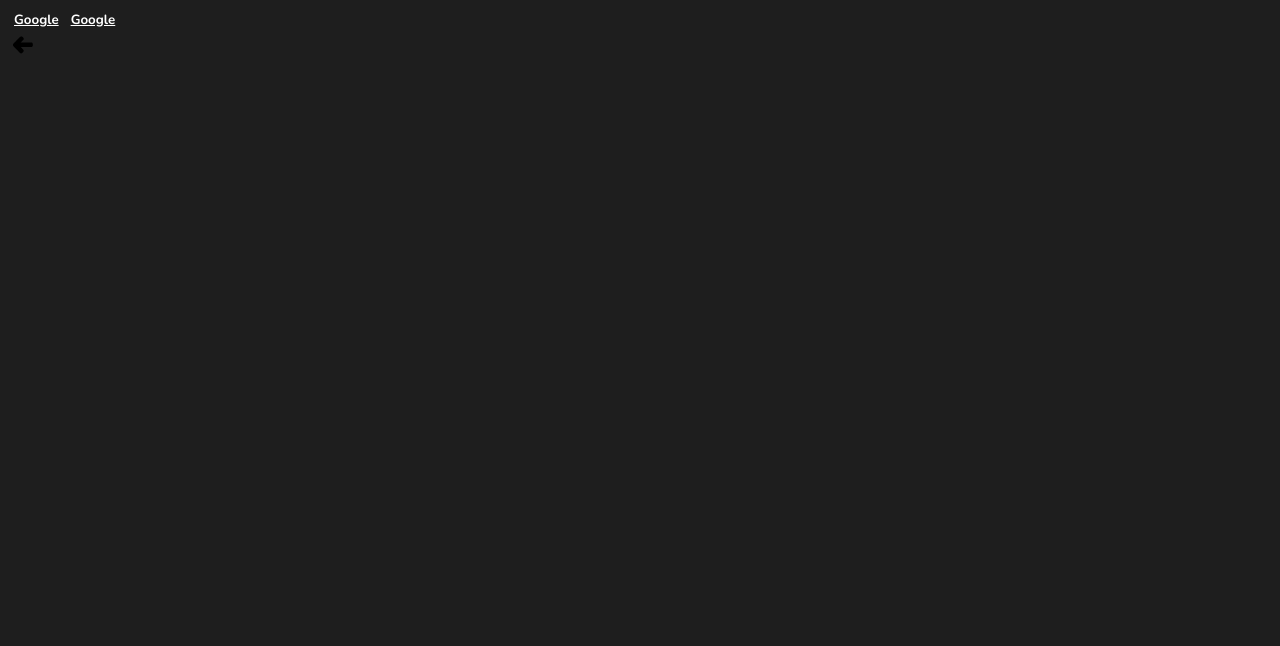
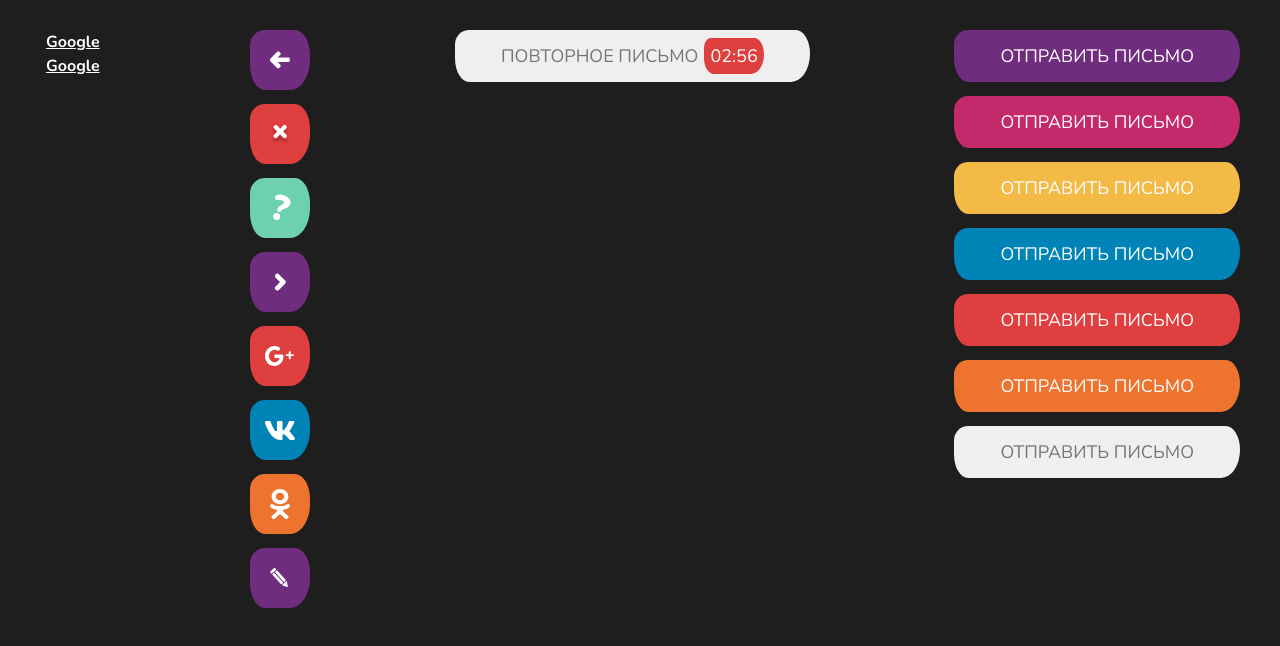
Before and after one commit to Ermekm/animaccord-test, a Vue app: page / in a window 1280 px wide. Shown: the top 646 px of the page. Built offline with nearby package versions, Linux system fonts and the light colour scheme.

Commit message:
added: main page layout

```diff
--- a/src/App.vue
+++ b/src/App.vue
@@ -1,21 +1,85 @@
 <template>
-  <MyButton link="https://www.google.com/"> Google</MyButton>
-  <MyButton link="https://www.google.com/"> Google</MyButton>
-  <back-icon></back-icon>
+  <div>
+    <div class="wrapper">
+      <div class="col">
+        <MyButton link="https://www.google.com/"> Google</MyButton>
+        <MyButton link="https://www.google.com/"> Google</MyButton>
+      </div>
+      <div class="col">
+        <MyButton color="primary" :icon="true" class="btn">
+          <back-icon></back-icon>
+        </MyButton>
+        <MyButton color="danger" :icon="true" class="btn">
+          <exit-icon></exit-icon>
+        </MyButton>
+        <MyButton color="tertiary" :icon="true" class="btn">
+          <quest-icon></quest-icon>
+        </MyButton>
+        <MyButton color="primary" :icon="true" class="btn">
+          <arrow-icon></arrow-icon>
+        </MyButton>
+        <MyButton color="danger" :icon="true" class="btn">
+          <google-icon></google-icon>
+        </MyButton>
+        <MyButton color="info" :icon="true" class="btn">
+          <vk-icon></vk-icon>
+        </MyButton>
+        <MyButton color="action" :icon="true" class="btn">
+          <ok-icon></ok-icon>
+        </MyButton>
+        <MyButton color="primary" :icon="true" class="btn">
+          <pen-icon></pen-icon>
+        </MyButton>
+      </div>
+      <div class="col">
+        <MyButton :countdown="181">Повторное письмо</MyButton>
+      </div>
+      <div class="col">
+        <MyButton :color="color" v-for="color in colors" :key="color">
+          Отправить письмо
+        </MyButton>
+        <MyButton disabled>Отправить письмо</MyButton>
+      </div>
+    </div>
+  </div>
 </template>
 
 <script>
 import MyButton from "./components/MyButton.vue";
+
 import BackIcon from "./components/icons/BackIcon.vue";
+import ExitIcon from "./components/icons/ExitIcon.vue";
+import ArrowIcon from "./components/icons/ArrowIcon.vue";
+import QuestIcon from "./components/icons/QeustIcon.vue";
+import GoogleIcon from "./components/icons/GoogleIcon.vue";
+import VkIcon from "./components/icons/VkIcon.vue";
+import OkIcon from "./components/icons/OkIcon.vue";
+import PenIcon from "./components/icons/PenIcon.vue";
 
 export default {
   name: "App",
-  components: { MyButton, BackIcon },
+  components: {
+    BackIcon,
+    ExitIcon,
+    QuestIcon,
+    GoogleIcon,
+    MyButton,
+    ArrowIcon,
+    VkIcon,
+    OkIcon,
+    PenIcon,
+  },
+  data() {
+    return {
+      colors: ["primary", "secondary", "warning", "info", "danger", "action"],
+    };
+  },
 };
 </script>
 
 <style>
 @import "./assets/css/fonts.css";
+@import "./assets/css/reset.css";
 
 body {
   background: #1e1e1e;
@@ -24,4 +88,20 @@ body {
 #app {
   font-family: "nunito", sans-serif;
 }
+
+.wrapper {
+  display: flex;
+  justify-content: space-between;
+  margin: 30px 30px 0 30px;
+}
+
+.col {
+  display: flex;
+  flex-direction: column;
+  margin: 0 10px;
+}
+
+.btn {
+  margin-bottom: 14px;
+}
 </style>
```
